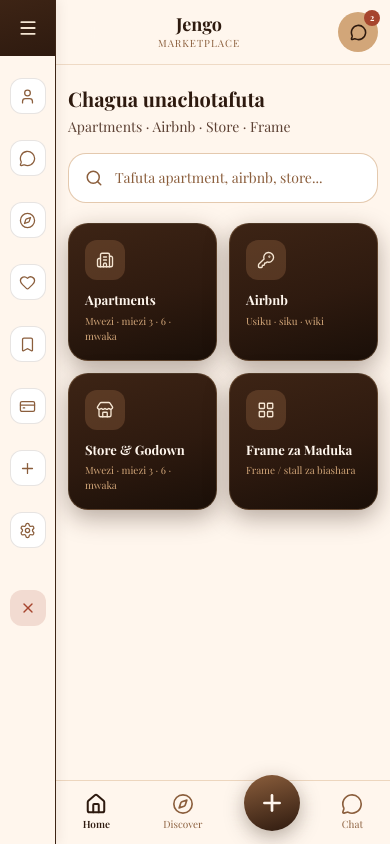
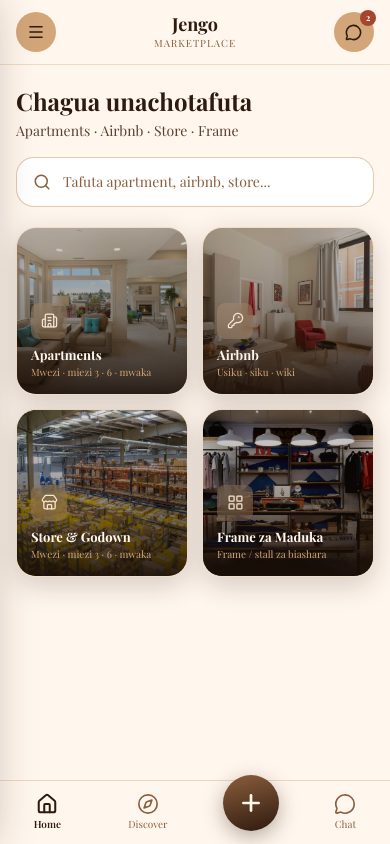
Before and after one commit to xrayssad/Jengo, a Next.js app in the folder frontend/: page /home in a window 390 px wide. Built offline with nearby package versions, Linux system fonts and the light colour scheme; a web font is replaced by a local one.

Commit message:
Sidebar X closes menu; hamburger top; category cards with image hover

```diff
--- a/frontend/src/app/home/page.tsx
+++ b/frontend/src/app/home/page.tsx
@@ -3,16 +3,41 @@
 import {
   Home, Store, Building2, KeyRound, Search, Plus, User, Menu,
   MessageCircle, LayoutGrid, Compass, Heart, CreditCard, Bookmark,
-  Settings, X, ChevronLeft, ChevronRight
+  Settings, X
 } from "lucide-react";
 import Link from "next/link";
+import Image from "next/image";
 import { useState, useEffect } from "react";
 
 const categories = [
-  { title: "Apartments", description: "Mwezi · miezi 3 · 6 · mwaka", icon: Building2, href: "/nyumba" },
-  { title: "Airbnb", description: "Usiku · siku · wiki", icon: KeyRound, href: "/airbnb" },
-  { title: "Store & Godown", description: "Mwezi · miezi 3 · 6 · mwaka", icon: Store, href: "/maduka" },
-  { title: "Frame za Maduka", description: "Frame / stall za biashara", icon: LayoutGrid, href: "/maduka" },
+  {
+    title: "Apartments",
+    description: "Mwezi · miezi 3 · 6 · mwaka",
+    icon: Building2,
+    href: "/nyumba",
+    image: "/real/apartment.jpg",
+  },
+  {
+    title: "Airbnb",
+    description: "Usiku · siku · wiki",
+    icon: KeyRound,
+    href: "/airbnb",
+    image: "/real/room.jpg",
+  },
+  {
+    title: "Store & Godown",
+    description: "Mwezi · miezi 3 · 6 · mwaka",
+    icon: Store,
+    href: "/maduka",
+    image: "/real/warehouse.jpg",
+  },
+  {
+    title: "Frame za Maduka",
+    description: "Frame / stall za biashara",
+    icon: LayoutGrid,
+    href: "/maduka",
+    image: "/real/shop.jpg",
+  },
 ];
 
 const sideLinks = [
@@ -27,175 +52,161 @@
 ];
 
 export default function HomePage() {
-  const [expanded, setExpanded] = useState(false);
+  const [open, setOpen] = useState(false);
 
-  // Prevent body scroll when sidebar expanded on mobile
   useEffect(() => {
-    if (expanded) {
-      document.body.style.overflow = "hidden";
-    } else {
-      document.body.style.overflow = "";
-    }
+    document.body.style.overflow = open ? "hidden" : "";
     return () => {
       document.body.style.overflow = "";
     };
-  }, [expanded]);
+  }, [open]);
 
   return (
-    <main className="min-h-screen pb-24 relative" style={{ backgroundColor: "#FFF6ED" }}>
-      {/* ===== SIDEBAR – always mounted, shrink / expand ===== */}
-      {/* Backdrop when expanded */}
+    <main className="min-h-screen pb-24" style={{ backgroundColor: "#FFF6ED" }}>
+      {/* ===== HEADER – 3 stripes juu tena ===== */}
+      <header
+        className="sticky top-0 z-30 px-4 py-3 glass"
+        style={{ borderBottom: "1px solid rgba(210,166,121,0.35)" }}
+      >
+        <div className="max-w-md mx-auto flex items-center justify-between">
+          <button
+            type="button"
+            onClick={() => setOpen(true)}
+            className="w-10 h-10 rounded-full flex items-center justify-center"
+            style={{ backgroundColor: "#D2A679" }}
+            aria-label="Fungua menu"
+          >
+            <Menu size={18} color="#2E1A0F" strokeWidth={2.2} />
+          </button>
+          <div className="text-center">
+            <h1 className="text-lg font-bold leading-tight" style={{ color: "#2E1A0F" }}>Jengo</h1>
+            <p className="text-[10px] tracking-widest uppercase" style={{ color: "#8B5E3C" }}>Marketplace</p>
+          </div>
+          <Link
+            href="/messages"
+            className="w-10 h-10 rounded-full flex items-center justify-center relative"
+            style={{ backgroundColor: "#D2A679" }}
+          >
+            <MessageCircle size={17} color="#2E1A0F" strokeWidth={2.2} />
+            <span
+              className="absolute -top-0.5 -right-0.5 w-4 h-4 rounded-full text-[9px] font-bold flex items-center justify-center"
+              style={{ backgroundColor: "#A6452E", color: "#FFF6ED" }}
+            >
+              2
+            </span>
+          </Link>
+        </div>
+      </header>
+
+      {/* ===== SIDEBAR overlay ===== */}
+      {/* Backdrop */}
       <div
         className="fixed inset-0 z-40 transition-opacity duration-300"
         style={{
-          backgroundColor: "rgba(26,15,8,0.45)",
-          opacity: expanded ? 1 : 0,
-          pointerEvents: expanded ? "auto" : "none",
+          backgroundColor: "rgba(26,15,8,0.5)",
+          opacity: open ? 1 : 0,
+          pointerEvents: open ? "auto" : "none",
         }}
-        onClick={() => setExpanded(false)}
-        aria-hidden
+        onClick={() => setOpen(false)}
       />
 
       <aside
         className="fixed top-0 left-0 z-50 flex flex-col"
         style={{
           height: "100dvh",
-          width: expanded ? "min(288px, 85vw)" : "56px",
+          width: "min(300px, 86vw)",
           backgroundColor: "#FFF6ED",
           borderRight: "1.5px solid #3D2415",
-          boxShadow: expanded ? "8px 0 32px rgba(46,26,15,0.2)" : "2px 0 12px rgba(46,26,15,0.08)",
-          transition: "width 0.32s cubic-bezier(0.4, 0, 0.2, 1)",
+          boxShadow: "8px 0 40px rgba(46,26,15,0.25)",
+          transform: open ? "translateX(0)" : "translateX(-105%)",
+          transition: "transform 0.35s cubic-bezier(0.32, 0.72, 0, 1)",
           paddingTop: "env(safe-area-inset-top)",
           paddingBottom: "env(safe-area-inset-bottom)",
         }}
       >
-        {/* Header row */}
+        {/* Header: logo + X (FUNGA sidebar, SI tokkaa) */}
         <div
-          className="flex items-center shrink-0"
+          className="flex items-center justify-between px-4 shrink-0"
           style={{
-            height: 56,
-            padding: expanded ? "0 12px" : "0",
-            justifyContent: expanded ? "space-between" : "center",
+            minHeight: 64,
             background: "linear-gradient(165deg, #3D2415, #2E1A0F)",
-            minHeight: 56,
           }}
         >
-          {expanded && (
-            <div className="flex items-center gap-2 min-w-0 pl-1">
-              <div className="w-9 h-9 rounded-full flex items-center justify-center text-sm font-bold shrink-0" style={{ background: "rgba(210,166,121,0.35)", color: "#FFF6ED" }}>
+          <div className="flex items-center gap-2.5 min-w-0">
+            <div
+              className="w-10 h-10 rounded-full flex items-center justify-center text-sm font-bold shrink-0"
+              style={{ background: "rgba(210,166,121,0.35)", color: "#FFF6ED" }}
+            >
               J
             </div>
             <div className="min-w-0">
-                <p className="font-bold text-sm truncate" style={{ color: "#FFF6ED" }}>Jengo App</p>
+              <p className="font-bold text-base truncate" style={{ color: "#FFF6ED" }}>Jengo App</p>
               <p className="text-[10px]" style={{ color: "#D2A679" }}>Menu</p>
             </div>
           </div>
-          )}
           <button
             type="button"
-            onClick={() => setExpanded((v) => !v)}
+            onClick={() => setOpen(false)}
             className="w-10 h-10 rounded-full flex items-center justify-center shrink-0"
-            style={{ backgroundColor: expanded ? "rgba(210,166,121,0.25)" : "transparent" }}
-            aria-label={expanded ? "Funga menu" : "Fungua menu"}
+            style={{ backgroundColor: "rgba(210,166,121,0.2)" }}
+            aria-label="Funga menu"
           >
-            {expanded ? (
-              <ChevronLeft size={20} color="#F5E6D3" strokeWidth={2.2} />
-            ) : (
-              <Menu size={20} color="#F5E6D3" strokeWidth={2.2} />
-            )}
+            <X size={20} color="#F5E6D3" strokeWidth={2.2} />
           </button>
         </div>
 
-        {/* Scrollable links – CRITICAL for iPhone */}
+        {/* Links – scrollable (iPhone) */}
         <nav
-          className="flex-1 overflow-y-auto overscroll-contain"
-          style={{
-            WebkitOverflowScrolling: "touch",
-            minHeight: 0,
-          }}
+          className="flex-1 overflow-y-auto overscroll-contain py-2"
+          style={{ WebkitOverflowScrolling: "touch", minHeight: 0 }}
         >
-          <ul className="py-2">
           {sideLinks.map((item) => {
             const Icon = item.icon;
             return (
-                <li key={item.label}>
               <Link
+                key={item.label}
                 href={item.href}
-                    onClick={() => setExpanded(false)}
-                    className="flex items-center gap-3 mx-2 my-0.5 rounded-[12px] transition-colors"
-                    style={{
-                      padding: expanded ? "12px 12px" : "12px 0",
-                      justifyContent: expanded ? "flex-start" : "center",
-                    }}
-                    title={item.label}
+                onClick={() => setOpen(false)}
+                className="flex items-center gap-3 mx-3 my-1 px-3 py-3 rounded-[14px]"
+                style={{ backgroundColor: "transparent" }}
               >
                 <div
-                      className="w-9 h-9 rounded-xl flex items-center justify-center shrink-0"
+                  className="w-10 h-10 rounded-xl flex items-center justify-center shrink-0"
                   style={{ backgroundColor: "white", border: "1px solid rgba(61,36,21,0.12)" }}
                 >
-                      <Icon size={17} color="#8B5E3C" strokeWidth={1.8} />
+                  <Icon size={18} color="#8B5E3C" strokeWidth={1.8} />
                 </div>
-                    {expanded && (
-                      <span
-                        className="text-sm font-semibold truncate"
-                        style={{ color: "#2E1A0F", opacity: 1, transition: "opacity 0.2s 0.1s" }}
-                      >
+                <span className="text-sm font-semibold" style={{ color: "#2E1A0F" }}>
                   {item.label}
                 </span>
-                    )}
               </Link>
-                </li>
             );
           })}
-          </ul>
-          <div className="px-2 pb-6 pt-2">
+
+          {/* Tokaa – link tofauti, si X */}
           <Link
             href="/login"
-              onClick={() => setExpanded(false)}
-              className="flex items-center gap-3 rounded-[12px]"
-              style={{
-                padding: expanded ? "12px 12px" : "12px 0",
-                justifyContent: expanded ? "flex-start" : "center",
-              }}
-              title="Tokaa"
+            onClick={() => setOpen(false)}
+            className="flex items-center gap-3 mx-3 mt-4 mb-6 px-3 py-3 rounded-[14px]"
+            style={{ border: "1px solid rgba(166,69,46,0.35)" }}
           >
-              {expanded ? (
-                <span className="text-sm font-semibold px-1" style={{ color: "#A6452E" }}>Tokaa</span>
-              ) : (
-                <div className="w-9 h-9 rounded-xl flex items-center justify-center" style={{ backgroundColor: "rgba(166,69,46,0.15)" }}>
-                  <X size={16} color="#A6452E" />
-                </div>
-              )}
+            <span className="text-sm font-semibold" style={{ color: "#A6452E" }}>
+              Tokaa
+            </span>
           </Link>
-          </div>
         </nav>
       </aside>
 
-      {/* ===== MAIN CONTENT – offset for shrunk sidebar ===== */}
-      <div
-        style={{
-          marginLeft: 56,
-          transition: "margin-left 0.32s cubic-bezier(0.4, 0, 0.2, 1)",
-        }}
-      >
-        <header className="sticky top-0 z-30 px-3 py-3 glass" style={{ borderBottom: "1px solid rgba(210,166,121,0.35)" }}>
-          <div className="max-w-md mx-auto flex items-center justify-between gap-2">
-            <div className="text-center flex-1">
-              <h1 className="text-lg font-bold leading-tight" style={{ color: "#2E1A0F" }}>Jengo</h1>
-              <p className="text-[10px] tracking-widest uppercase" style={{ color: "#8B5E3C" }}>Marketplace</p>
-            </div>
-            <Link href="/messages" className="w-10 h-10 rounded-full flex items-center justify-center relative shrink-0" style={{ backgroundColor: "#D2A679" }}>
-              <MessageCircle size={17} color="#2E1A0F" strokeWidth={2.2} />
-              <span className="absolute -top-0.5 -right-0.5 w-4 h-4 rounded-full text-[9px] font-bold flex items-center justify-center" style={{ backgroundColor: "#A6452E", color: "#FFF6ED" }}>2</span>
-            </Link>
-          </div>
-        </header>
+      {/* ===== CONTENT ===== */}
+      <div className="max-w-md mx-auto px-4 pt-5">
+        <h2 className="text-2xl font-bold mb-1" style={{ color: "#2E1A0F" }}>
+          Chagua unachotafuta
+        </h2>
+        <p className="text-sm mb-4" style={{ color: "#5C4033" }}>
+          Apartments · Airbnb · Store · Frame
+        </p>
 
-        <div className="max-w-md mx-auto px-3 pt-5">
-          <h2 className="text-xl font-bold mb-1" style={{ color: "#2E1A0F" }}>Chagua unachotafuta</h2>
-          <p className="text-sm mb-4" style={{ color: "#5C4033" }}>Apartments · Airbnb · Store · Frame</p>
-
-          {/* SEARCH bar (si Discover) */}
+        {/* Search */}
         <Link
           href="/search"
           className="flex items-center gap-3 px-4 py-3.5 mb-5 rounded-[18px]"
@@ -205,39 +216,70 @@
           <span className="text-sm" style={{ color: "#8B5E3C" }}>Tafuta apartment, airbnb, store...</span>
         </Link>
 
-          <div className="grid grid-cols-2 gap-3">
+        {/* Category cards – picha + hover zoom */}
+        <div className="grid grid-cols-2 gap-3.5">
           {categories.map((cat) => {
             const Icon = cat.icon;
             return (
               <Link
                 key={cat.title}
                 href={cat.href}
-                  className="card-lift text-left p-4 rounded-[20px] relative overflow-hidden"
+                className="group relative overflow-hidden rounded-[20px] text-left"
                 style={{
-                    background: "linear-gradient(165deg, #3D2415 0%, #2E1A0F 55%, #1A0F08 100%)",
-                    border: "1px solid rgba(210,166,121,0.25)",
-                    boxShadow: "0 8px 24px rgba(46,26,15,0.35)",
+                  height: 168,
+                  border: "1px solid rgba(210,166,121,0.3)",
+                  boxShadow: "0 8px 28px rgba(46,26,15,0.2)",
                 }}
               >
-                  <div className="relative z-10">
-                    <div className="w-10 h-10 rounded-xl flex items-center justify-center mb-2.5" style={{ background: "rgba(139,94,60,0.4)" }}>
-                      <Icon size={18} color="#F5E6D3" strokeWidth={1.8} />
+                {/* Image */}
+                <Image
+                  src={cat.image}
+                  alt={cat.title}
+                  fill
+                  className="object-cover transition-transform duration-500 ease-out group-hover:scale-110"
+                  sizes="(max-width: 768px) 50vw, 200px"
+                />
+                {/* Gradient */}
+                <div
+                  className="absolute inset-0 transition-opacity duration-300"
+                  style={{
+                    background:
+                      "linear-gradient(to top, rgba(26,15,8,0.92) 0%, rgba(26,15,8,0.45) 45%, rgba(26,15,8,0.15) 100%)",
+                  }}
+                />
+                {/* Shine on hover */}
+                <div
+                  className="absolute inset-0 opacity-0 group-hover:opacity-100 transition-opacity duration-500 pointer-events-none"
+                  style={{
+                    background:
+                      "linear-gradient(120deg, transparent 30%, rgba(210,166,121,0.15) 50%, transparent 70%)",
+                  }}
+                />
+                {/* Text */}
+                <div className="absolute bottom-0 left-0 right-0 p-3.5 z-10">
+                  <div
+                    className="w-9 h-9 rounded-lg flex items-center justify-center mb-2 transition-transform duration-300 group-hover:scale-105"
+                    style={{ background: "rgba(210,166,121,0.25)", backdropFilter: "blur(8px)" }}
+                  >
+                    <Icon size={17} color="#F5E6D3" strokeWidth={1.8} />
                   </div>
-                    <h3 className="font-bold text-[13px]" style={{ color: "#FFF6ED" }}>{cat.title}</h3>
-                    <p className="text-[10px] mt-1" style={{ color: "#D2A679" }}>{cat.description}</p>
+                  <h3 className="font-bold text-[13px] leading-tight" style={{ color: "#FFF6ED" }}>
+                    {cat.title}
+                  </h3>
+                  <p className="text-[10px] mt-0.5" style={{ color: "#D2A679" }}>
+                    {cat.description}
+                  </p>
                 </div>
               </Link>
             );
           })}
         </div>
       </div>
-      </div>
 
-      {/* Bottom: Home · Discover · + · Chat  (Profile IMEONDOLEWA) */}
+      {/* Bottom nav */}
       <nav
-        className="fixed bottom-0 right-0 z-40 glass"
+        className="fixed bottom-0 left-0 right-0 z-30 glass"
         style={{
-          left: 56,
           borderTop: "1px solid rgba(210,166,121,0.4)",
           paddingBottom: "env(safe-area-inset-bottom)",
         }}
@@ -254,7 +296,10 @@
           <Link
             href="/weka-tangazo"
             className="w-14 h-14 -mt-5 rounded-full flex items-center justify-center"
-            style={{ background: "linear-gradient(165deg, #8B5E3C, #2E1A0F)", boxShadow: "0 6px 20px rgba(46,26,15,0.35)" }}
+            style={{
+              background: "linear-gradient(165deg, #8B5E3C, #2E1A0F)",
+              boxShadow: "0 6px 20px rgba(46,26,15,0.35)",
+            }}
           >
             <Plus size={26} color="#FFF6ED" strokeWidth={2.5} />
           </Link>
```
Lines whose indentation alone changed are shown as unchanged.
